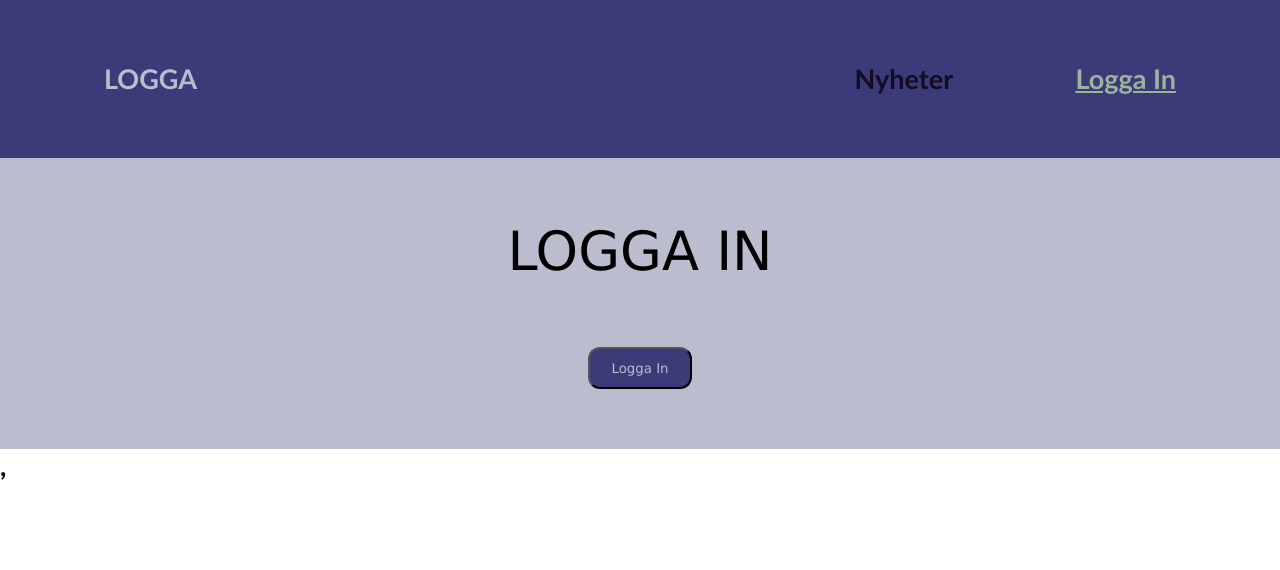
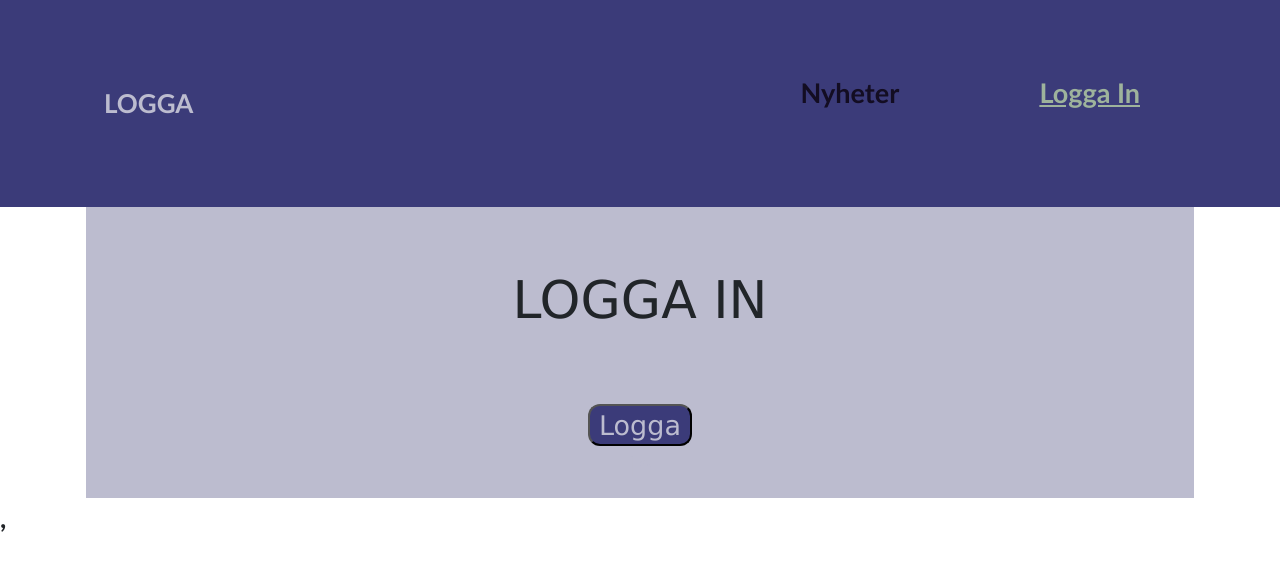
Before and after one commit to AlbinHellman/JavaScript3-Inl-mningsuppgift1, a React (Create React App) app in the folder Inlämningsuppgift-1/uppgift1/: page /login in a window 1280 px wide. Shown: the top 570 px of the page. Built offline with nearby package versions, Linux system fonts and the light colour scheme.

Commit message:
JavaScript3 Inlämningsuppgift1

```diff
--- a/Inlämningsuppgift-1/uppgift1/public/index.html
+++ b/Inlämningsuppgift-1/uppgift1/public/index.html
@@ -4,6 +4,8 @@
     <meta charset="utf-8" />
     <link rel="icon" href="%PUBLIC_URL%/favicon.ico" />
     <meta name="viewport" content="width=device-width, initial-scale=1" />
+    <link href="https://cdn.jsdelivr.net/npm/bootstrap@5.0.0-beta3/dist/css/bootstrap.min.css" rel="stylesheet" integrity="sha384-eOJMYsd53ii+scO/bJGFsiCZc+5NDVN2yr8+0RDqr0Ql0h+rP48ckxlpbzKgwra6" crossorigin="anonymous">
+  <link rel="stylesheet" href="https://cdnjs.cloudflare.com/ajax/libs/font-awesome/5.15.3/css/all.min.css" integrity="sha512-iBBXm8fW90+nuLcSKlbmrPcLa0OT92xO1BIsZ+ywDWZCvqsWgccV3gFoRBv0z+8dLJgyAHIhR35VZc2oM/gI1w==" crossorigin="anonymous" />
     <meta name="theme-color" content="#000000" />
     <meta
       name="description"
@@ -39,5 +41,7 @@
       To begin the development, run `npm start` or `yarn start`.
       To create a production bundle, use `npm run build` or `yarn build`.
     -->
+
+    <script src="https://cdn.jsdelivr.net/npm/bootstrap@5.0.0-beta3/dist/js/bootstrap.bundle.min.js" integrity="sha384-JEW9xMcG8R+pH31jmWH6WWP0WintQrMb4s7ZOdauHnUtxwoG2vI5DkLtS3qm9Ekf" crossorigin="anonymous"></script>
   </body>
 </html>
--- a/Inlämningsuppgift-1/uppgift1/src/App.css
+++ b/Inlämningsuppgift-1/uppgift1/src/App.css
@@ -36,7 +36,7 @@
   display: flex;
   list-style: none;
  justify-content: space-between;
- width: 30%;
+ width: 40%;
 
 }
 
--- a/Inlämningsuppgift-1/uppgift1/src/store/actions/postsActions.js
+++ b/Inlämningsuppgift-1/uppgift1/src/store/actions/postsActions.js
@@ -5,9 +5,7 @@
   return async dispatch => {
     dispatch(loading(true));
 
-
     const res = await axios.get('http://localhost:8080/posts');
-
 
     setTimeout(() => {
       dispatch(setPosts(res.data));
@@ -23,7 +21,7 @@
   }
 }
 
-export const setPosts = posts => {
+export const setPosts = (posts) => {
   return {
     type: actiontypes().posts.setPosts,
     payload: posts
```
Also changed, not shown: 1 other file (tests, documents, lock files or other folders). Lines whose indentation alone changed are shown as unchanged.
